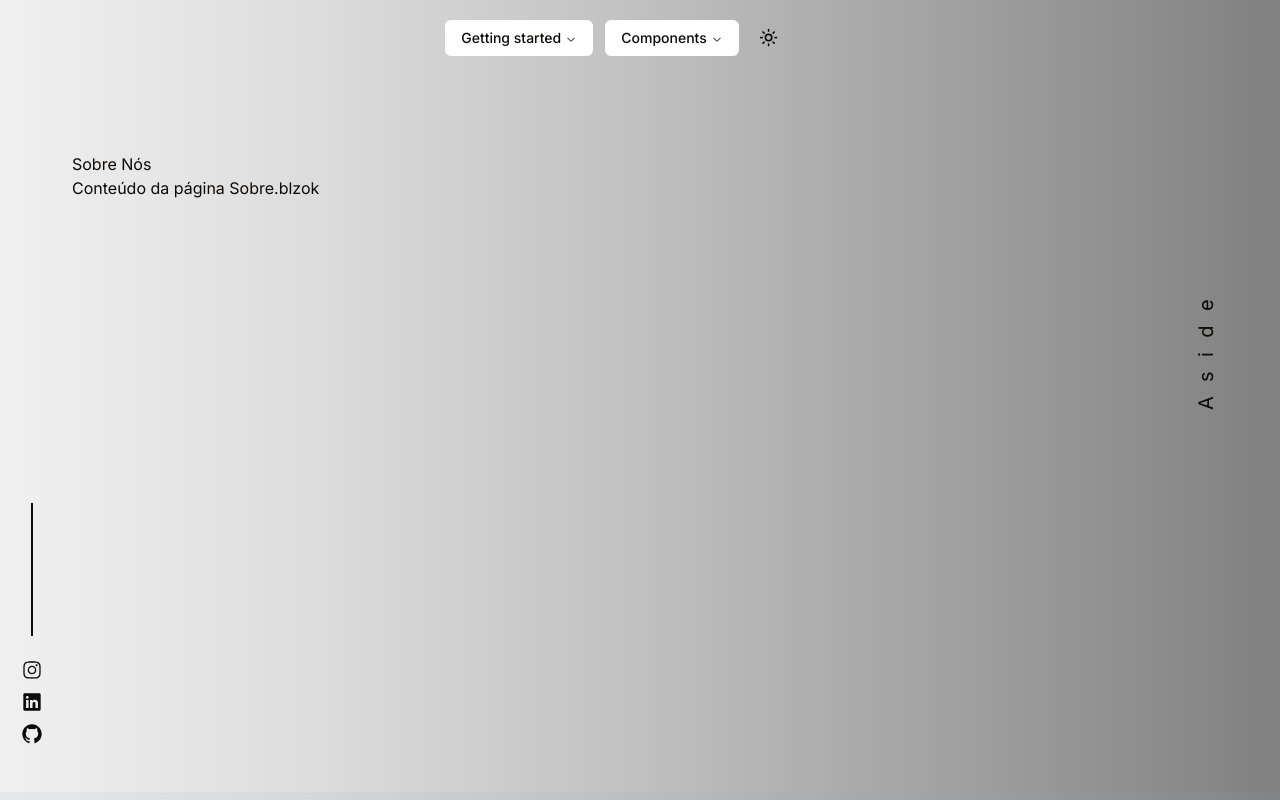
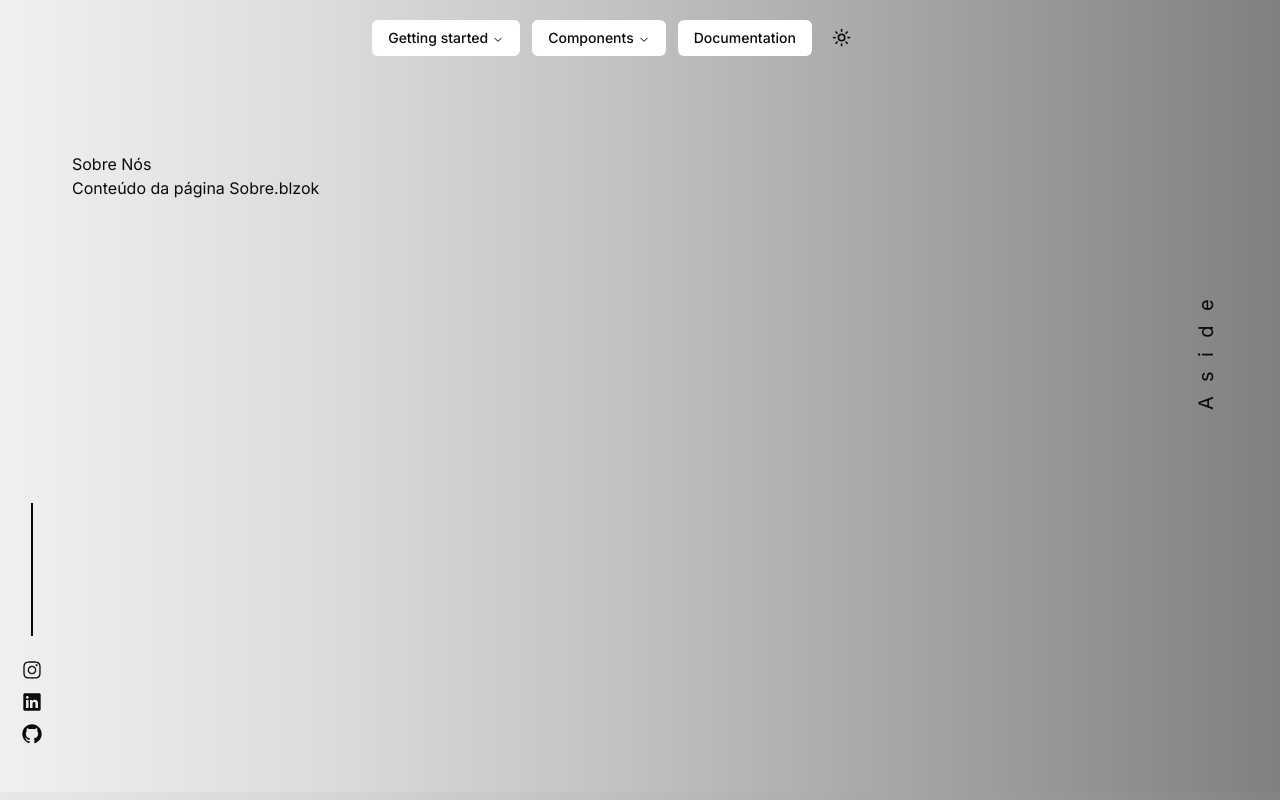
Before and after one commit to rbxrobotica/rbx-robotica-frontend, a Next.js app: page /quem-somos in a window 1280 px wide. Shown: the top 800 px of the page. Built offline with nearby package versions, Linux system fonts and the light colour scheme.

Commit message:
feat: Add menu navigation

```diff
--- a/src/components/icons.tsx
+++ b/src/components/icons.tsx
@@ -1,4 +1,4 @@
-import logo from './logo.svg';
+import logo from '@/components/logo.svg';
 
 export const Icons = {
   logo: logo,
--- a/src/components/system/Navigation/navbar.tsx
+++ b/src/components/system/Navigation/navbar.tsx
@@ -1,4 +1,5 @@
 "use client";
+
 import * as React from "react";
 import { cn } from "@/lib/utils";
 import {
@@ -16,7 +17,7 @@ import {
   InstagramLogoIcon,
   LinkedInLogoIcon,
 } from "@radix-ui/react-icons";
-import { Icons } from "@/components/icons";
+import Link from "next/link";
 
 const components: { title: string; href: string; description: string }[] = [
   {
@@ -71,7 +72,9 @@ export function NavigationMenuBar() {
             className="flex h-full w-full select-none flex-col justify-end rounded-md bg-gradient-to-b from-muted/50 to-muted p-6 no-underline outline-none focus:shadow-md"
             href="/"
           >
-                      <Icons.logo className="h-6 w-6" />
+            <div className="h-6 w-6">
+              Logo
+            </div>
             <div className="mb-2 mt-4 text-lg font-medium">
               shadcn/ui
             </div>
@@ -111,13 +114,13 @@ export function NavigationMenuBar() {
     </ul>
   </NavigationMenuContent>
 </NavigationMenuItem>
-          {/* <NavigationMenuItem>
+          <NavigationMenuItem>
   <Link href="/docs" legacyBehavior passHref>
     <NavigationMenuLink className={navigationMenuTriggerStyle()}>
       Documentation
     </NavigationMenuLink>
   </Link>
-</NavigationMenuItem> */}
+</NavigationMenuItem>
           <ModeToggle />
 
           <div className="flex space-x-4 md:hidden lg:hidden">
```
Lines whose indentation alone changed are shown as unchanged.
